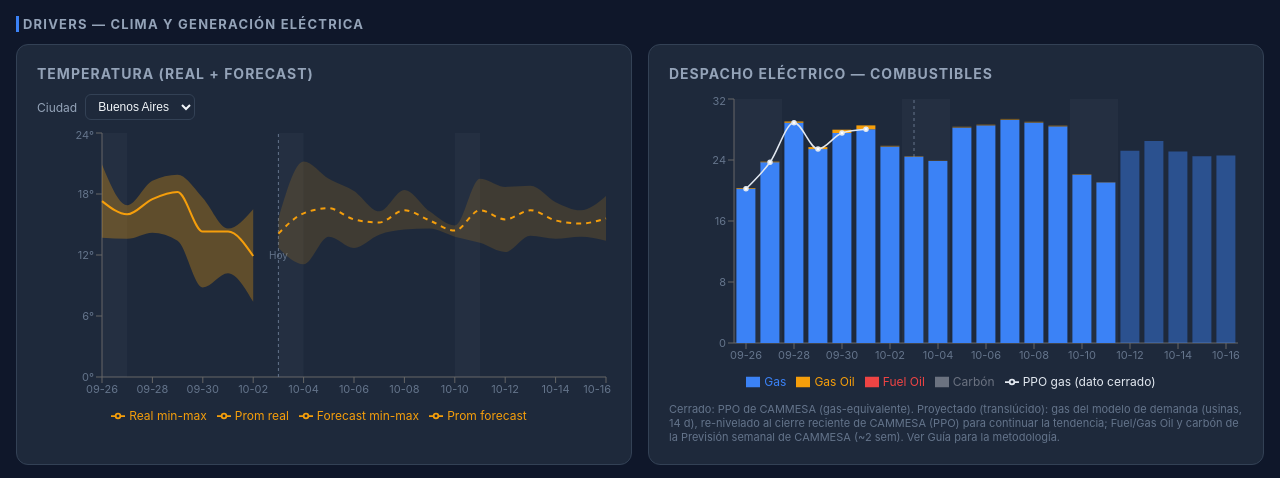
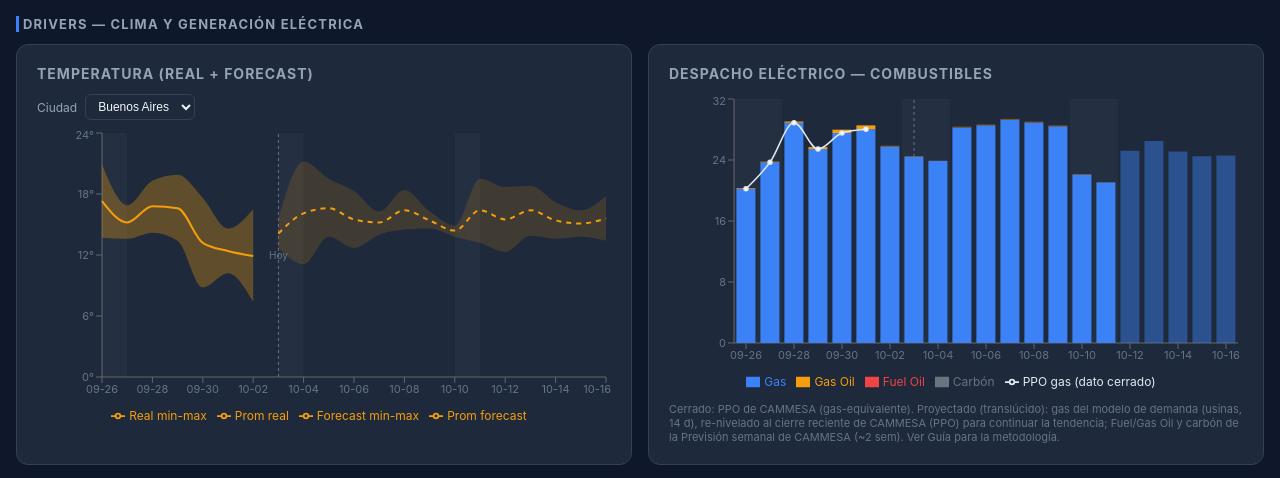
Before and after one commit to RodrigoManassero/estado-sistema-gas-rodrigo, a React (Vite) app: page / in a window 1280 px wide. Shown: the part 2360-2838 px from the top of the page. Built offline with nearby package versions, Linux system fonts and the light colour scheme.

Commit message:
Add historical weather data support to TemperatureChart

```diff
--- a/src/components/TemperatureChart.tsx
+++ b/src/components/TemperatureChart.tsx
@@ -11,7 +11,7 @@ import {
   ReferenceLine,
   ReferenceArea,
 } from 'recharts'
-import type { DailyRow, ForecastDay, RegionCity } from '../types'
+import type { DailyRow, ForecastDay, RegionCity, WeatherHistoryRecord } from '../types'
 import { colors } from '../theme'
 import {
   padToDates,
@@ -25,6 +25,7 @@ const fmt = (d: string) => d.slice(5)
 
 interface Props {
   data: DailyRow[]
+  historyData?: WeatherHistoryRecord | WeatherHistoryRecord[] | null
   forecast?: ForecastDay[]
   regions?: RegionCity[]
   selectedCityId?: string
@@ -34,6 +35,7 @@ interface Props {
 
 export default function TemperatureChart({
   data,
+  historyData,
   forecast = [],
   regions,
   selectedCityId = 'ba',
@@ -42,15 +44,36 @@ export default function TemperatureChart({
 }: Props) {
   const city = regions?.find((r) => r.id === selectedCityId)
 
-  const histKey = {
+  // 1. Intentar obtener la serie histórica desde weather_history.json
+  const cityHistoryList = useMemo(() => {
+    if (!historyData) return []
+    const records = Array.isArray(historyData) ? historyData : [historyData]
+    const match = records.find(
+      (r) => r.id === selectedCityId || r.region?.toLowerCase() === selectedCityId.toLowerCase()
+    )
+    return match?.history ?? []
+  }, [historyData, selectedCityId])
+
+  // Map rápido fecha -> datos históricos de weather_history.json
+  const historyMap = useMemo(() => {
+    const map = new Map<string, { temp_prom: number; temp_min: number; temp_max: number }>()
+    for (const item of cityHistoryList) {
+      map.set(item.fecha, {
+        temp_prom: item.temp_prom ?? 0,
+        temp_min: item.temp_min ?? 0,
+        temp_max: item.temp_max ?? 0,
+      })
+    }
+    return map
+  }, [cityHistoryList])
+
+  // Fallback para legacy keys en daily.json
+  const legacyHistKey = {
     ba: 'temp_prom_ba',
     esquel: 'temp_prom_esquel',
   }[selectedCityId as 'ba' | 'esquel'] as keyof DailyRow | undefined
 
-  const { rows, hasForecast, weekends } = useMemo(() => {
-    // 1. Obtener última fecha que realmente tiene datos en el histórico
-    const lastDateWithData = histKey ? getLastDateWithData(data, histKey) : ''
-
+  const { rows, hasForecast, weekends, hasHistoricalData } = useMemo(() => {
     const byDate = new Map<string, {
       fecha: string
       temp_prom_real?: number | null
@@ -59,20 +82,39 @@ export default function TemperatureChart({
       temp_range_fc?: [number | null, number | null] | null
     }>()
 
-    // 2. Cargar histórico
-    if (histKey) {
-      const minKey = histKey.replace('prom', 'min') as keyof DailyRow
-      const maxKey = histKey.replace('prom', 'max') as keyof DailyRow
-      for (const d of data) {
-        const min = d[minKey] as number | null
-        const max = d[maxKey] as number | null
-        byDate.set(d.fecha, {
-          fecha: d.fecha,
-          temp_prom_real: d[histKey] as number | null,
-          temp_range_real: min != null && max != null ? [min, max] : null,
+    let hasHistoricalData = false
+
+    // 2. Cargar histórico primario desde weather_history.json
+    if (historyMap.size > 0) {
+      hasHistoricalData = true
+      for (const [fecha, values] of historyMap.entries()) {
+        byDate.set(fecha, {
+          fecha,
+          temp_prom_real: values.temp_prom,
+          temp_range_real: [values.temp_min, values.temp_max],
         })
       }
+    } else if (legacyHistKey) {
+      // Fallback a daily.json
+      const minKey = legacyHistKey.replace('prom', 'min') as keyof DailyRow
+      const maxKey = legacyHistKey.replace('prom', 'max') as keyof DailyRow
+      for (const d of data) {
+        const min = (d[minKey] as number | null) ?? 0
+        const max = (d[maxKey] as number | null) ?? 0
+        const prom = d[legacyHistKey] as number | null
+        if (prom != null) {
+          hasHistoricalData = true
+          byDate.set(d.fecha, {
+            fecha: d.fecha,
+            temp_prom_real: prom,
+            temp_range_real: [min, max],
+          })
+        }
+      }
     }
+
+    // Identificar última fecha con datos reales
+    const lastDateWithData = legacyHistKey ? getLastDateWithData(data, legacyHistKey) : ''
 
     // 3. Empalmar Forecast sin dejar brechas
     const fcSource: ForecastDay[] = city?.forecast ?? forecast
@@ -83,8 +125,8 @@ export default function TemperatureChart({
         hasForecast = true
         byDate.set(f.fecha, {
           ...(existing ?? { fecha: f.fecha }),
-          temp_prom_fc: f.temp_prom,
-          temp_range_fc: f.temp_min != null && f.temp_max != null ? [f.temp_min, f.temp_max] : null,
+          temp_prom_fc: f.temp_prom ?? 0,
+          temp_range_fc: [f.temp_min ?? 0, f.temp_max ?? 0],
         })
       }
     }
@@ -93,8 +135,8 @@ export default function TemperatureChart({
     const padded = allDates ? padToDates(merged, allDates) : merged
     const weekends = weekendSpans(padded.map((r) => r.fecha))
 
-    return { rows: padded, hasForecast, weekends }
-  }, [data, forecast, city, histKey, allDates])
+    return { rows: padded, hasForecast, weekends, hasHistoricalData }
+  }, [data, historyMap, legacyHistKey, forecast, city, allDates])
 
   const todayIso = getTodayIso()
 
@@ -121,7 +163,7 @@ export default function TemperatureChart({
               </option>
             ))}
           </select>
-          {!histKey && (
+          {!hasHistoricalData && (
             <span style={{ color: colors.textDim, fontSize: 11 }}>
               (solo forecast — sin serie histórica local)
             </span>
```
